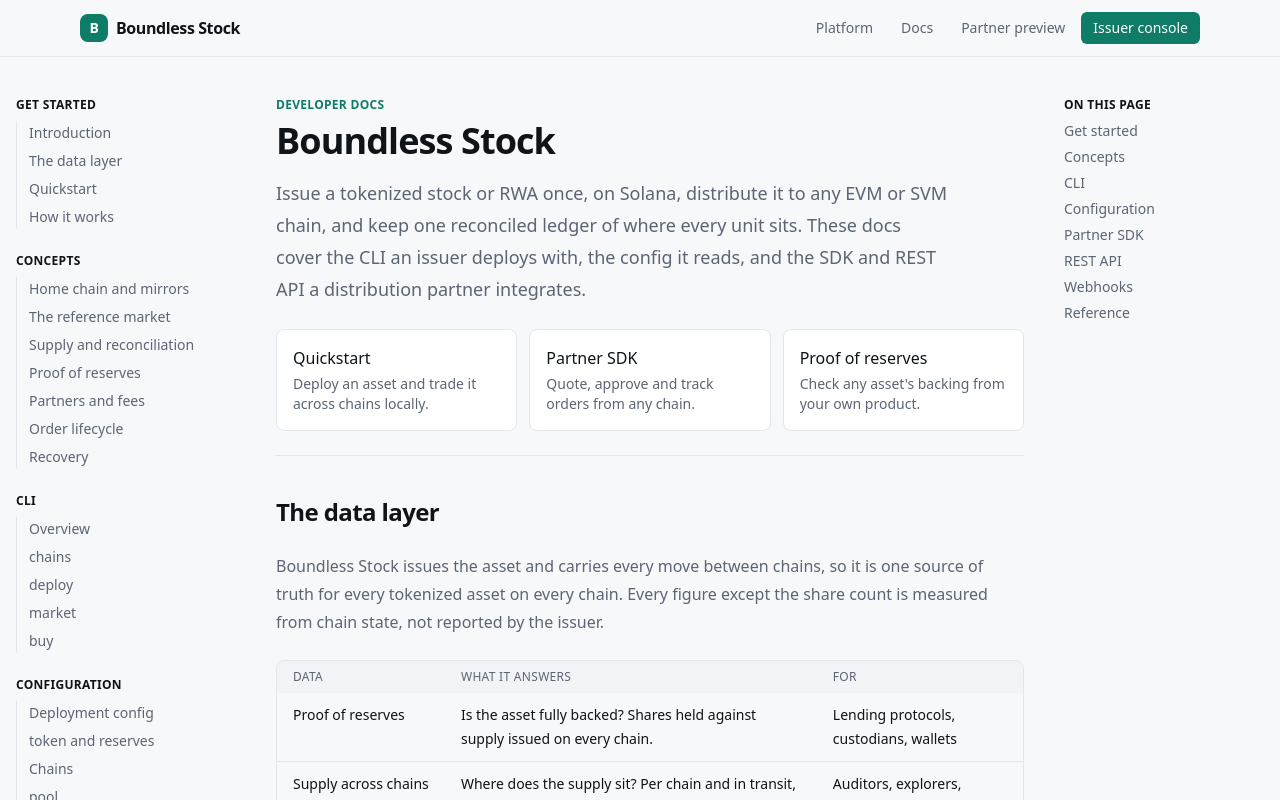
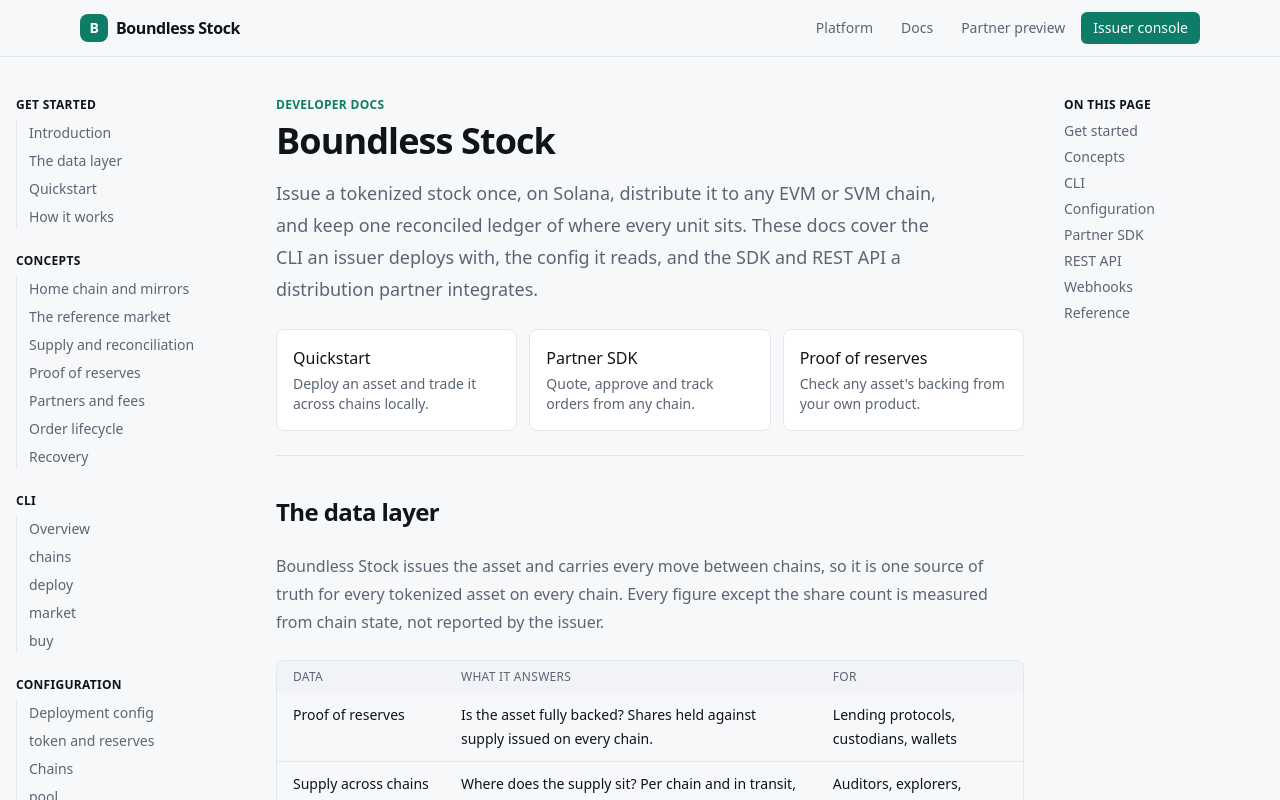
Before and after one commit to CredFluid/boundless-stock, a Next.js app in the folder apps/web/: page /docs in a window 1280 px wide. Shown: the top 800 px of the page. Built offline with nearby package versions, Linux system fonts and the light colour scheme.

Commit message:
Say tokenized stocks, not RWAs, in the site description and docs intro

```diff
--- a/apps/web/src/app/docs/page.tsx
+++ b/apps/web/src/app/docs/page.tsx
@@ -126,7 +126,7 @@
             <div className="text-xs font-semibold uppercase tracking-wide text-accent">Developer docs</div>
             <h1 id="introduction" className="mt-2 scroll-mt-24 text-4xl font-semibold tracking-tight">Boundless Stock</h1>
             <p className="mt-4 max-w-2xl text-lg leading-8 text-muted">
-              Issue a tokenized stock or RWA once, on Solana, distribute it to any EVM or SVM chain, and keep one reconciled
+              Issue a tokenized stock once, on Solana, distribute it to any EVM or SVM chain, and keep one reconciled
               ledger of where every unit sits. These docs cover the CLI an issuer deploys with, the config it reads, and the SDK
               and REST API a distribution partner integrates.
             </p>
--- a/apps/web/src/app/layout.tsx
+++ b/apps/web/src/app/layout.tsx
@@ -4,7 +4,7 @@
 
 export const metadata: Metadata = {
   title: { default: "Boundless Stock", template: "%s · Boundless Stock" },
-  description: "Manage the admin, operations and liquidity of tokenized stocks and RWAs from one chain, and power use cases across every other.",
+  description: "Issuance, distribution and the data layer for tokenized stocks: issue once on Solana, distribute to every chain, and keep one verified record of backing, supply and price.",
 };
 
 /**
```
